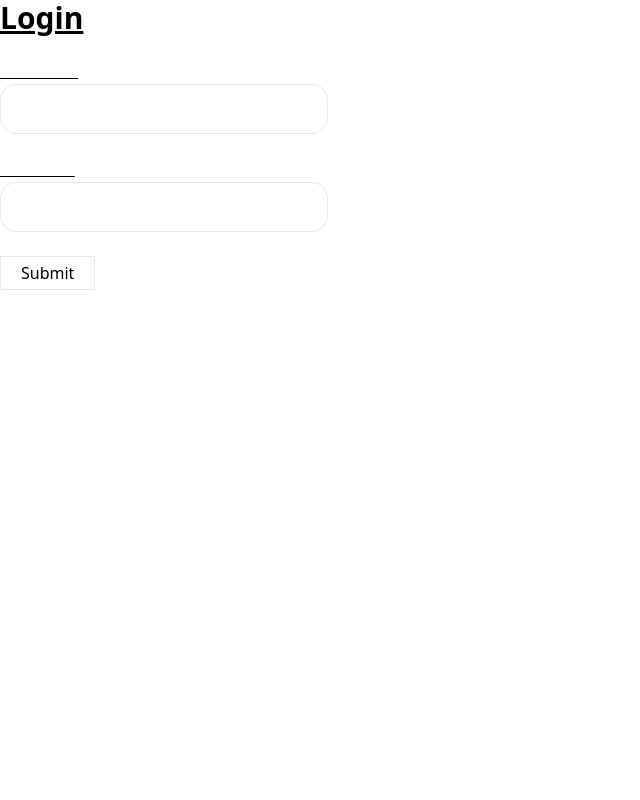
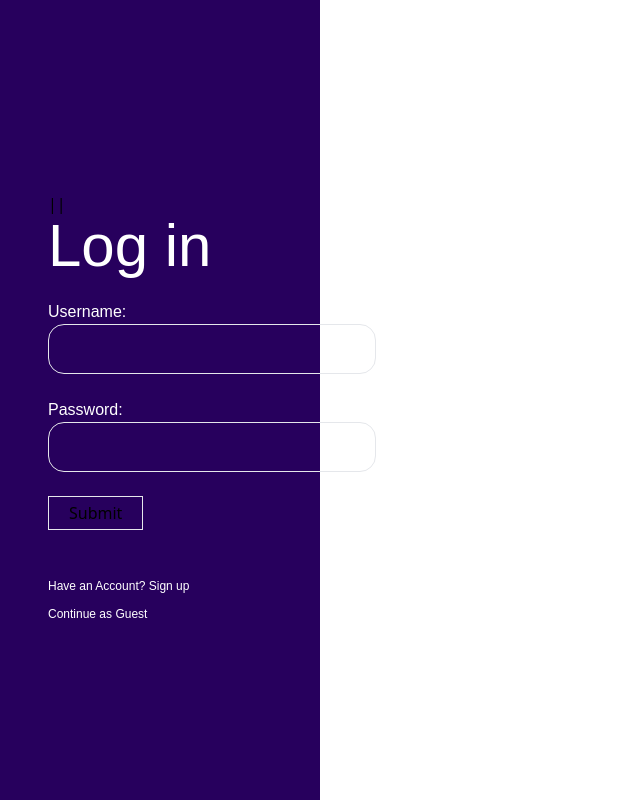
Before and after one commit to aaronlmjohnson/issue-tracker, a React (Create React App) app in the folder client/: page /login in a window 1280 px wide. Shown: the whole page, without its empty margins (0-640 px from the left). Built offline with nearby package versions, Linux system fonts and the light colour scheme.

Commit message:
added links to redirect user to login or signup pages

```diff
--- a/client/src/App.tsx
+++ b/client/src/App.tsx
@@ -21,11 +21,11 @@ function App() {
 
             <Route
               path="/sign-up"
-              element={<SignUp />}
+              element={<SignUp  page={"signup"}/>}
             />
             <Route
               path="/login"
-              element={<Login />}
+              element={<SignUp  page={"login"}/>}
             />
           </Routes>
         </div>
--- a/client/src/components/SignUpForm.tsx
+++ b/client/src/components/SignUpForm.tsx
@@ -17,8 +17,7 @@ const SignUpForm = ()=>{
     }
 
     return (
-        <div className="signup-form-container w-1/4 h-screen bg-primary px-12 py-48">
-            <h1 className ="signup-form-header font-primary text-white xl:text-6xl lg:text-5xl">Sign Up</h1>
+
             <form action="" method="POST" className="signup-form text-base font-normal " onSubmit={handleSubmit}>
                 <FormInput
                     forValue={"username"}
@@ -55,7 +54,7 @@ const SignUpForm = ()=>{
                 />
                 {error && <FormError error= {error}/>}
             </form>
-        </div>
+
 
     );
 }
--- a/client/src/pages/Dashboard.tsx
+++ b/client/src/pages/Dashboard.tsx
@@ -1,6 +1,6 @@
 const Dashboard = ()=>{
     return (
-        <div className="dashboard text-3xl font-bold underline">z
+        <div className="dashboard text-3xl font-bold underline">
             <h1 >Dashboard</h1>
         </div>
     );
--- a/client/src/pages/SignUp.tsx
+++ b/client/src/pages/SignUp.tsx
@@ -1,9 +1,44 @@
 import SignUpForm from "../components/SignUpForm";
+import LoginForm from "../components/LoginForm";
 
-const SignUp = ()=>{
+const displaySignup = ()=>{
+    return (
+        <>
+            <h1 className ="signup-form-header font-primary text-white xl:text-6xl lg:text-5xl">
+                Sign up
+            </h1>
+            <SignUpForm />
+            <div className="auth-links mt-12">
+                <p className="text-white font-secondary text-xs">Have an Account? <a href="/login">Sign In</a></p>
+                <p className="text-white font-secondary text-xs mt-3"><a href="/guest-login">Continue as Guest</a></p>
+            </div>
+        </>
+    );
+}
+
+const displayLogin = ()=>{
+    return (
+        <>
+            <h1 className ="signup-form-header font-primary text-white xl:text-6xl lg:text-5xl">
+                Log in
+            </h1>
+            <LoginForm />
+            <div className="auth-links mt-12">
+                <p className="text-white font-secondary text-xs">Have an Account? <a href="/sign-up">Sign up</a></p>
+                <p className="text-white font-secondary text-xs mt-3"><a href="/guest-login">Continue as Guest</a></p>
+            </div>
+        </>
+    );
+}
+
+const SignUp = (props: any)=>{
+    console.log(props.page);
     return (
         <div className="sign-up-form-container h-screen w-screen ">
-            <SignUpForm />
+            <div className="signup-form-container w-1/4 h-screen bg-primary px-12 py-48">
+                {props.page === "signup" && displaySignup()} ||
+                {props.page === "login" && displayLogin()}
+            </div>
         </div>
     );
 }
```
